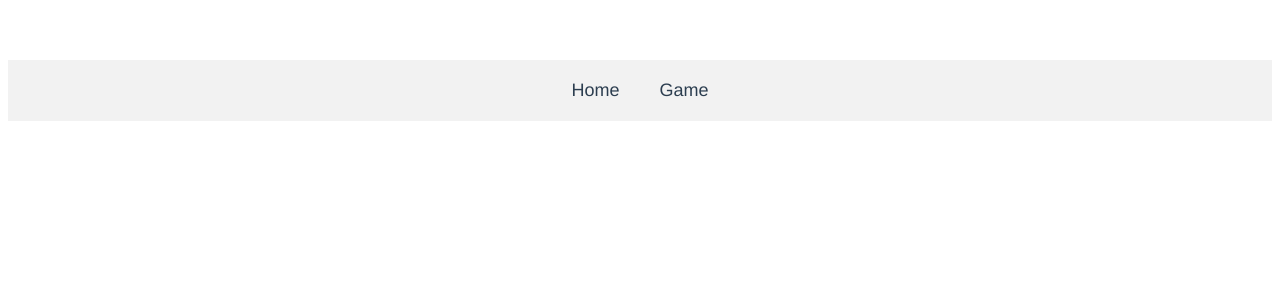
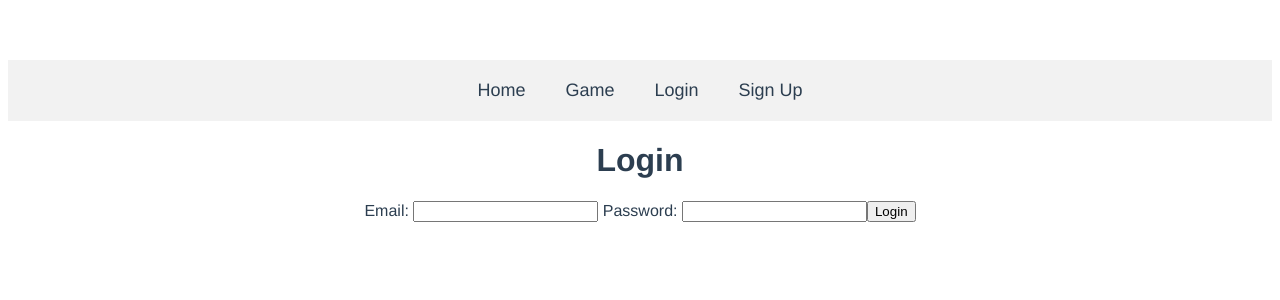
Before and after one commit to MorningPants/Vue2DiceGame, a Vue app: page /login in a window 1280 px wide. Shown: the top 300 px of the page. Built offline with nearby package versions, Linux system fonts and the light colour scheme; the HTML template or start-up script is replaced by a standard one.

Commit message:
add signup and login template

```diff
--- a/src/App.vue
+++ b/src/App.vue
@@ -3,6 +3,8 @@
     <nav>
       <router-link to="/">Home</router-link>
       <router-link to="/game">Game</router-link>
+      <router-link to="/login">Login</router-link>
+      <router-link to="/signup">Sign Up</router-link>
     </nav>
     <router-view />
   </div>
--- a/src/router.js
+++ b/src/router.js
@@ -2,6 +2,8 @@ import Vue from 'vue'
 import VueRouter from 'vue-router'
 import Home from './views/Home.vue'
 import Game from './views/Game.vue'
+import Login from './views/Login.vue'
+import SignUp from './views/SignUp.vue'
 
 Vue.use(VueRouter)
 
@@ -15,6 +17,16 @@ const routes = [
     path: '/game',
     name: 'game',
     component: Game
+  },
+  {
+    path: '/login',
+    name: 'Login',
+    component: Login
+  },
+  {
+    path: '/signup',
+    name: 'SignUp',
+    component: SignUp
   }
 ]
 
--- /dev/null
+++ b/src/views/Login.vue
@@ -0,0 +1,39 @@
+<template>
+    <div>
+      <h1>Login</h1>
+      <form @submit.prevent="login">
+        <label>
+          Email:
+          <input type="email" v-model="email" required />
+        </label>
+        <label>
+          Password:
+          <input type="password" v-model="password" required />
+        </label>
+        <button type="submit">Login</button>
+      </form>
+      <div v-if="error">{{ error }}</div>
+    </div>
+  </template>
+
+  <script>
+  export default {
+    name: 'LoginView',
+    data() {
+      return {
+        email: '',
+        password: '',
+        error: ''
+      }
+    },
+    methods: {
+      login() {
+        if (this.email === 'user@example.com' && this.password === 'password') {
+          this.$router.push('/game')
+        } else {
+          this.error = 'Invalid email or password'
+        }
+      }
+    }
+  }
+  </script>
--- /dev/null
+++ b/src/views/SignUp.vue
@@ -0,0 +1,35 @@
+<template>
+    <div>
+      <h2>Sign Up</h2>
+      <form>
+        <label>
+          Email:
+          <input type="email" v-model="email" required>
+        </label>
+        <br>
+        <label>
+          Password:
+          <input type="password" v-model="password" required>
+        </label>
+        <br>
+        <button type="submit" @click.prevent="signUp">Sign Up</button>
+      </form>
+    </div>
+  </template>
+
+  <script>
+  export default {
+    name: "SignUpView",
+    data() {
+      return {
+        email: "",
+        password: "",
+      };
+    },
+    methods: {
+      signUp() {
+        // handle sign up logic here
+      },
+    },
+  };
+  </script>
```
